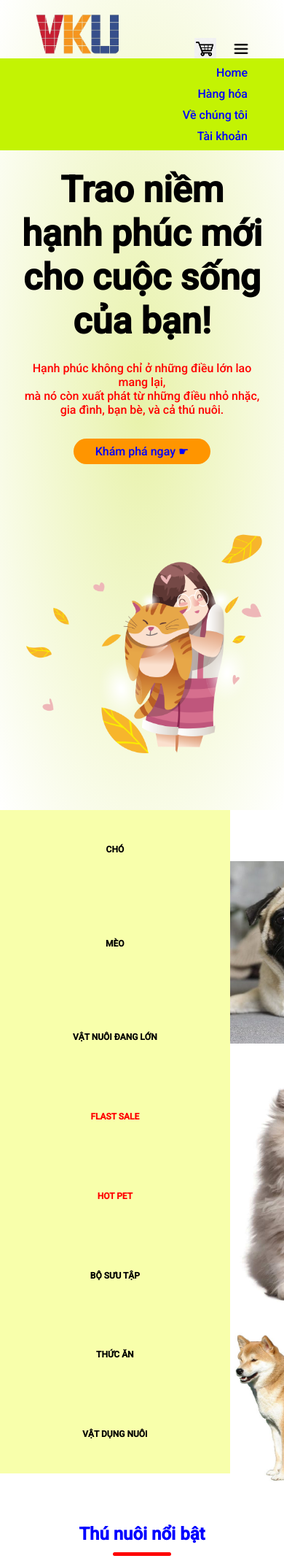
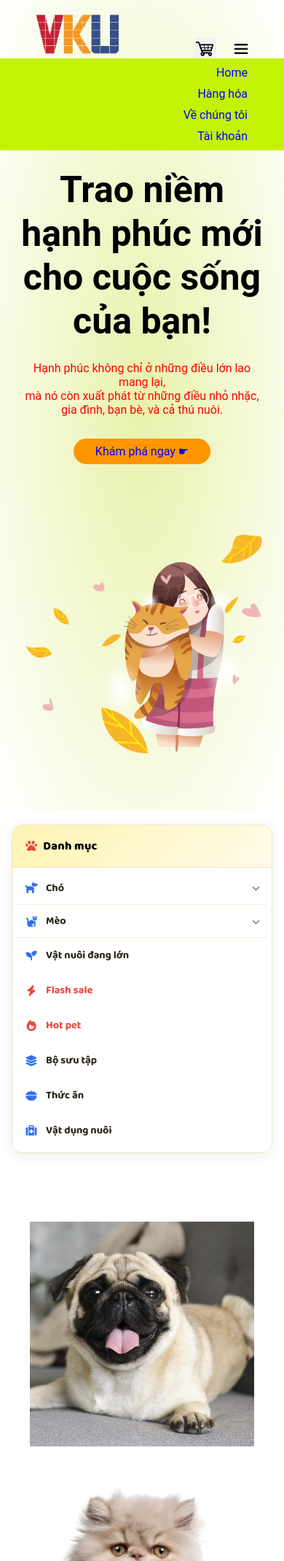
Before and after one commit to nhatdg1234/shop-cho-meo, a PHP site: page /shop/index.html in a window 390 px wide; the page is wider, and only the part inside the window is pictured. Shown: the top 2139 px of that part at 73% size. Run offline with PHP 8.4, Linux system fonts and the light colour scheme.

Commit message:
Update sidebar: redesign, move JS to sidebar.js, CSS fixes

```diff
--- a/shop/index.html
+++ b/shop/index.html
@@ -1,17 +1,18 @@
 <!DOCTYPE HTML>
-<html>
+<html lang="vi">
     <head>
 
         <meta charset="utf-8">
         <link rel="icon" href="./anh/anh dai dien trang.png" type="image/x-icon">
         <!--chinh cho dine thoai nho hon 600-->
-        <meta name="viewport" content="width=device, initial-scale=1.0">
-        <title>vku pet shop  </title>
+        <meta name="viewport" content="width=device-width, initial-scale=1.0">
+        <title>VKU Pet Shop</title>
         <link rel="stylesheet" href="style.css">
         <link rel="preconnect" href="https://fonts.googleapis.com">
-<link rel="preconnect" href="https://fonts.gstatic.com" crossorigin>
-<link href="https://fonts.googleapis.com/css2?family=Roboto:wght@500&display=swap" rel="stylesheet">
-<link rel="stylesheet" href="https://cdn.jsdelivr.net/npm/@fortawesome/fontawesome-free@6.2.1/css/fontawesome.min.css">
+        <link rel="preconnect" href="https://fonts.gstatic.com" crossorigin>
+        <link href="https://fonts.googleapis.com/css2?family=Baloo+2:wght@500;700;800&family=Be+Vietnam+Pro:wght@400;500;600&display=swap" rel="stylesheet">
+        <link rel="stylesheet" href="https://cdn.jsdelivr.net/npm/@fortawesome/fontawesome-free@6.2.1/css/fontawesome.min.css">
+        <link rel="stylesheet" href="https://cdn.jsdelivr.net/npm/@fortawesome/fontawesome-free@6.2.1/css/solid.min.css">
     </head>
 
 <body>
@@ -53,51 +54,47 @@
 
 
 
-    <div class="left-menu">
-        <ul>
-            <li>Chó
+<div class="page-layout">
+    <aside class="left-menu" aria-label="Danh mục sản phẩm">
+        <div class="left-menu__header"><i class="fa-solid fa-paw"></i> Danh mục</div>
+        <ul class="left-menu__list">
+            <li class="menu-parent">
+                <button type="button" class="menu-parent__title" aria-expanded="false">
+                    <i class="fa-solid fa-dog fa-icon"></i>
+                    Chó
+                    <i class="fa-solid fa-chevron-down fa-chevron"></i>
+                </button>
                 <ul class="left-menu-item">
-                    <li>
-                        <a href="cartegory.html">Giống mới về</a>
-                    </li>
-                    <li>
-                        <a href="cartegory.html">Giống lớn</a>
-                    </li>
-                    <li>
-                        <a href="cartegory.html">Chó Shiba</a>
-                    </li>
-                    <li>
-                        <a href="cartegory.html">Chó phoc</a>
-                    </li>
+                    <li><a href="cartegory.html">Giống mới về</a></li>
+                    <li><a href="cartegory.html">Giống lớn</a></li>
+                    <li><a href="cartegory.html">Chó Shiba</a></li>
+                    <li><a href="cartegory.html">Chó phoc</a></li>
                 </ul>
             </li>
-            <li>Mèo
+            <li class="menu-parent">
+                <button type="button" class="menu-parent__title" aria-expanded="false">
+                    <i class="fa-solid fa-cat fa-icon"></i>
+                    Mèo
+                    <i class="fa-solid fa-chevron-down fa-chevron"></i>
+                </button>
                 <ul class="left-menu-item">
-                    <li>
-                        <a href="cartegory.html">Giống mới về</a>
-                    </li>
-                    <li>
-                        <a href="cartegory.html">Mèo đen</a>
-                    </li>
-                    <li>
-                        <a href="cartegory.html">Mèo lai</a>
-                    </li>
-                    <li>
-                        <a href="cartegory.html">Mèo nước ngoài</a>
-                    </li>
+                    <li><a href="cartegory.html">Giống mới về</a></li>
+                    <li><a href="cartegory.html">Mèo đen</a></li>
+                    <li><a href="cartegory.html">Mèo lai</a></li>
+                    <li><a href="cartegory.html">Mèo nước ngoài</a></li>
                 </ul>
             </li>
-            <li>Vật nuôi đang lớn</li>
-            <li>Flast sale</li>
-            <li>Hot pet</li>
-            <li>Bộ sưu tập</li>
-            <li>Thức ăn</li>
-            <li>Vật dụng nuôi</li>
+            <li><a class="menu-single" href="#"><i class="fa-solid fa-seedling"></i> Vật nuôi đang lớn</a></li>
+            <li><a class="menu-single accent" href="#"><i class="fa-solid fa-bolt"></i> Flash sale</a></li>
+            <li><a class="menu-single accent" href="#"><i class="fa-solid fa-fire"></i> Hot pet</a></li>
+            <li><a class="menu-single" href="#"><i class="fa-solid fa-layer-group"></i> Bộ sưu tập</a></li>
+            <li><a class="menu-single" href="#"><i class="fa-solid fa-bowl-food"></i> Thức ăn</a></li>
+            <li><a class="menu-single" href="#"><i class="fa-solid fa-suitcase-medical"></i> Vật dụng nuôi</a></li>
         </ul>
-    </div>
+    </aside>
 
-
-<div class="categories">
+    <div class="content-area">
+        <div class="categories">
     <div class="small-contaianer">
         <div class="row">
             <div class="col-3">
@@ -273,37 +270,7 @@
     </div>
 </div>
 
-<!---hieu ung cho menu-->
-<script src="https://ajax.googleapis.com/ajax/libs/jquery/3.5.1/jquery.min.js"></script>
-    <script>
-    $(window).scroll(function() {
-        var targetOffset = $("#sanphammoi").offset().top;
-        if ($(window).scrollTop() >= targetOffset) {
-            $('.left-menu').css('position', 'static');
-        } else {
-            $('.left-menu').css('position', 'sticky');
-        }
-    });
-    </script>
-
-<script src="https://ajax.googleapis.com/ajax/libs/jquery/3.5.1/jquery.min.js">
-
-$(window).scroll(function() {
-    var targetOffset = $("#sanphammoi").offset().top;
-    if ($(window).scrollTop() > targetOffset) {
-        $('.left-menu').css('position', 'relative');
-    } else {
-        $('.left-menu').css('position', 'sticky');
-    }
-});
-
-
-
-
-
-</script>
+<script src="sidebar.js"></script>
 
 </body>
-</div>
-</body>
 </html>
--- /dev/null
+++ b/shop/sidebar.js
@@ -0,0 +1,16 @@
+document.querySelectorAll('.menu-parent__title').forEach(function (btn) {
+  btn.addEventListener('click', function () {
+    const parentLi = btn.closest('.menu-parent');
+    const isOpen = parentLi.classList.contains('open');
+
+    document.querySelectorAll('.menu-parent.open').forEach(function (li) {
+      if (li !== parentLi) {
+        li.classList.remove('open');
+        li.querySelector('.menu-parent__title').setAttribute('aria-expanded', 'false');
+      }
+    });
+
+    parentLi.classList.toggle('open', !isOpen);
+    btn.setAttribute('aria-expanded', String(!isOpen));
+  });
+});
--- a/shop/style.css
+++ b/shop/style.css
@@ -1,3 +1,15 @@
+:root{
+  --cream: #FFFBEA;
+  --cream-deep: #FFF3B0;
+  --ink: #2B2318;
+  --ink-soft: #7A7160;
+  --blue: #2F6FED;
+  --red: #E9483F;
+  --white: #ffffff;
+  --border: #EFE6C4;
+  --radius: 14px;
+  --shadow: 0 4px 18px rgba(43,35,24,0.08);
+}
 *{
     margin: 0;
     padding: 0;
@@ -39,106 +51,149 @@ p{
     color: red;
 }
 
-/*menu trai*/
-.left-menu {
-    flex: 3;
-    float: left;
-}
-.left-menu {
-    position: -webkit-sticky;
-    position: sticky;
-    top: 0; /* Khoảng cách từ đỉnh trang mà phần tử sẽ bắt đầu dính */
-
+.page-layout{
+    display: flex;
+    gap: 24px;
+    align-items: flex-start;
+    max-width: 1200px;
+    margin: 0 auto;
+    padding: 20px 16px;
 }
 
+/* ============ SIDEBAR ============ */
+.left-menu{
+    width:250px;
+    flex-shrink:0;
+    background:var(--white);
+    border:1px solid var(--border);
+    border-radius:var(--radius);
+    box-shadow:var(--shadow);
+    overflow:hidden;
+    position:sticky;
+    top:16px;
+    font-family:'Baloo 2', sans-serif;
+}
+.left-menu__header{
+    background:linear-gradient(135deg, var(--cream-deep), var(--cream));
+    padding:16px 18px;
+    font-weight:800;
+    font-size:16px;
+    letter-spacing:.3px;
+    border-bottom:1px solid var(--border);
+    display:flex;
+    align-items:center;
+    gap:8px;
+}
+.left-menu__header i{ color:var(--red); }
 
-.left-menu>ul {
-
-    display: inline-block;
+.left-menu__list{
+    list-style:none;
+    margin:0;
+    padding:6px;
 }
 
-.left-menu>ul>li:nth-child(1) {
-    margin-bottom: 20px; /* Thêm margin-bottom */
+.menu-parent{
+    border-bottom:1px solid #F5F0DA;
 }
-.left-menu>ul>li:nth-child(2) {
-    margin-bottom: 20px; /* Thêm margin-bottom */
+.menu-parent:last-child{ border-bottom:none; }
+
+.menu-parent__title{
+    display:flex;
+    align-items:center;
+    gap:10px;
+    width:100%;
+    padding:12px 10px;
+    text-decoration:none;
+    color:var(--ink);
+    font-weight:600;
+    font-size:14.5px;
+    line-height:1.4;
+    text-align:left;
+    border:none;
+    background:none;
+    cursor:pointer;
+    border-radius:9px;
+    transition:background .15s ease, color .15s ease;
+    appearance:none;
+    -webkit-appearance:none;
+    -moz-appearance:none;
+    font-family:inherit;
+}
+.menu-parent__title .fa-icon{
+    width:20px;
+    text-align:center;
+    color:var(--blue);
+    font-size:15px;
+}
+.menu-parent__title .fa-chevron{
+    margin-left:auto;
+    font-size:11px;
+    color:var(--ink-soft);
+    transition:transform .25s ease;
+}
+.menu-parent__title:hover{
+    background:#FFF7DA;
+    color:var(--blue);
+}
+.menu-parent.open > .menu-parent__title{
+    background:#FFF3B0;
+    color:var(--ink);
+}
+.menu-parent.open > .menu-parent__title .fa-chevron{
+    transform:rotate(180deg);
 }
 
-.left-menu>ul>li {
-    font-family: var(--main-text-font);
-    padding: 15% 100px ;
-    height: 100%;
-    display: flex;
-    justify-content: center;
-    align-items: center;
-    font-size: 12px;
-    text-transform: uppercase;
-    font-weight: bold;
-    cursor: pointer;
-    position: relative;
+.left-menu-item{
+    list-style:none;
+    margin:0;
+    padding:0 10px;
+    max-height:0;
+    overflow:hidden;
+    transition:max-height .3s ease, padding .3s ease;
+}
+.menu-parent.open .left-menu-item{
+    max-height:220px;
+    padding:4px 10px 8px;
+}
+.left-menu-item li a{
+    display:block;
+    padding:8px 10px 8px 32px;
+    font-size:13.5px;
+    font-weight:400;
+    color:var(--ink-soft);
+    text-decoration:none;
+    border-radius:8px;
+    transition:background .15s ease, color .15s ease;
+}
+.left-menu-item li a:hover{
+    background:#FDF1E4;
+    color:var(--red);
 }
 
-.left-menu ul li::before {
-    position: absolute;
-    display: block;
-    width: 100%;
-    height: 4em;
-    bottom: -4em;
-    pointer-events: none;
+.menu-single{
+    display:flex;
+    align-items:center;
+    gap:10px;
+    padding:12px 10px;
+    font-size:14.5px;
+    font-weight:600;
+    color:var(--ink);
+    text-decoration:none;
+    border-radius:9px;
+    border-bottom:1px solid #F5F0DA;
+    transition:background .15s ease;
+}
+.menu-single:last-child{ border-bottom:none; }
+.menu-single i{ width:20px; text-align:center; font-size:15px; color:var(--blue); }
+.menu-single:hover{ background:#FFF7DA; }
+.menu-single.accent,
+.menu-single.accent i{ color:var(--red); }
+
+@media (max-width: 720px){
+    .page-layout{ flex-direction:column; }
+    .left-menu{ width:100%; position:static; }
 }
 
-.left-menu ul li:nth-child(4) {
-    color: red;
-}
-
-.left-menu ul li:nth-child(5) {
-    color: red;
-}
-
-.left-menu-item {
-    position: absolute;
-    width: 200px;
-    top: 100px;
-    left: 0;
-    display: none;
-    opacity: 0;
-    transition: all 0.5s ease;
-    background-color: #ffff;
-
-    padding: 6px 0 12px 0px;
-    border: 1px solid #dddddd;
-
-
-}
-
-.left-menu ul li:hover .left-menu-item {
-    display: inline-block;
-    top: 5px;
-    opacity: 1 ;
-}
-
-.left-menu-item li {
-    line-height: 20px;
-    display: flex;
-    justify-content: left !important;
-    transition: all 0.3s ease;
-    padding-left: 6px;
-    padding-top: 2px; /* Thêm padding-top */
-    padding-bottom: 2px; /* Thêm padding-bottom */
-
-}
-
-.left-menu-item li:hover {
-    background-color: #ebe4e4;
-}
-
-.left-menu-item li a {
-    font-size: 12px;
-    text-align: left;
-    text-transform: capitalize;
-    color: #333;
-    font-family: var(--main-text-font);
-}
 
 
 
@@ -222,10 +277,6 @@ p{
 }
 .col-3 img{
     width: 100%;
-}
-.left-menu{
-    background-color: #f8ffab;
-    float: left;
 }
 .small-contaianer{
     max-width: 1080px;
```
